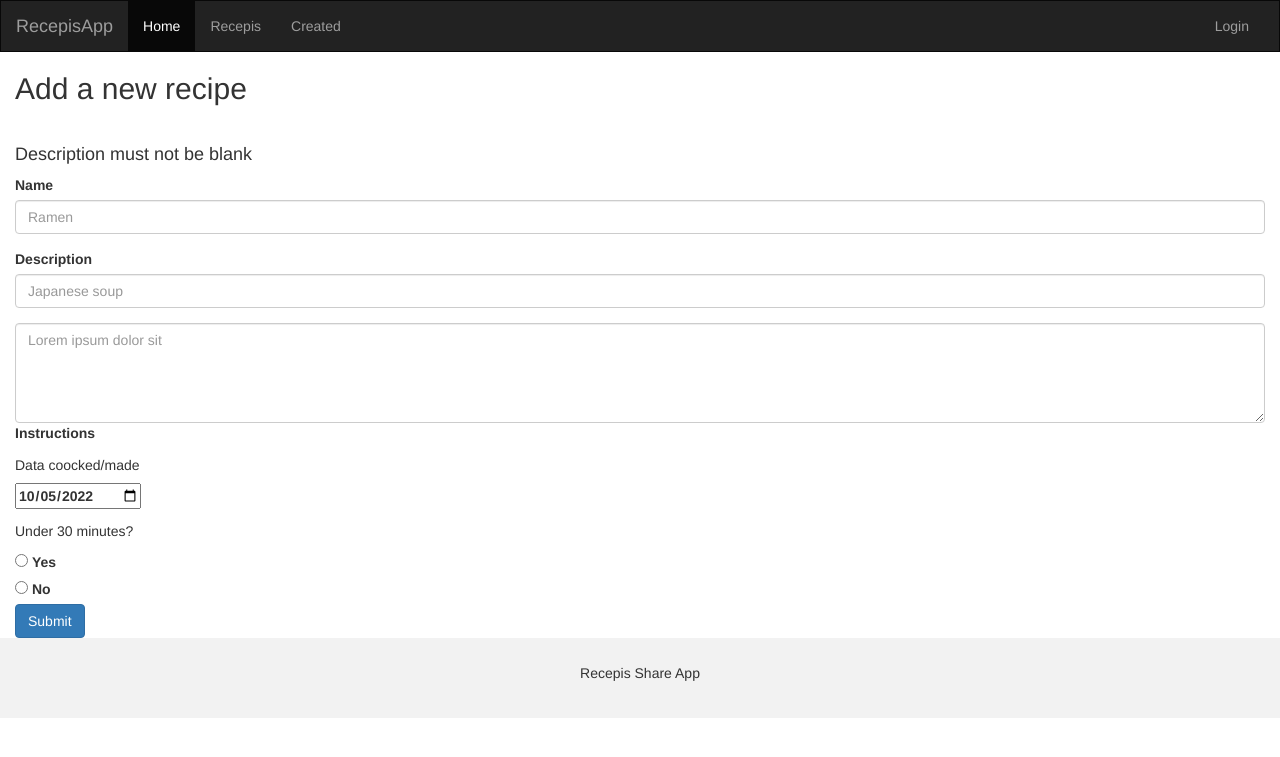
After one commit to gemaortega/recepis, a Flask app: page /create_recipe in a window 1280 px wide. The commit adds this page. Shown: the top 757 px of the page. Run offline with Flask 2, Linux system fonts and the light colour scheme; some libraries are stand-ins or nearby versions; some web fonts are replaced.

Commit message:
corrije errores

```diff
--- /dev/null
+++ b/flask_app/controllers/recipes_controller.py
@@ -0,0 +1,33 @@
+from datetime import datetime
+from flask import render_template, redirect, request
+
+from flask_app import app
+from flask_app.models.recipe import Recipe
+
+
+@app.route("/create_recipe")
+def create_recipe():
+    now = datetime.now()
+    today = now.strftime('%Y-%m-%d')
+    return render_template("new_recipes.html", today=today)
+
+@app.route("/recipes")
+def recipes():
+    all_recipes = Recipe.all_recipes_with_user()
+    return render_template('recipes.html', all_recipes=all_recipes)
+
+
+@app.route('/created', methods=['POST'])
+def created():
+    Recipe.created(request.form)
+    return redirect('/recipes')
+
+
+@app.route('/recipes/<int:recipe_id>')
+def show_recepi(recipe_id):
+    data = {
+        "id": recipe_id
+    }
+    recepi = Recipe.get_recepi(data)
+    users_with_recepi = recepi.get_users_with_recepi(data)
+    return render_template('recipes.html', recepi=recepi, ninjas_in_recepi=users_with_recepi)
--- a/flask_app/templates/index.html
+++ b/flask_app/templates/index.html
@@ -32,7 +32,7 @@
           <span class="icon-bar"></span>
           <span class="icon-bar"></span>
         </button>
-        <a class="navbar-brand" href="#">RecipesApp</a>
+        <a class="navbar-brand" href="#">Recipes App</a>
       </div>
       <div class="collapse navbar-collapse" id="myNavbar">
         <ul class="nav navbar-nav">
@@ -41,7 +41,7 @@
           <li><a href="/new_recepis">Created</a></li>
         </ul>
         <ul class="nav navbar-nav navbar-right">
-          <li><a href="/login"><span class="glyphicon glyphicon-log-in"></span> Login</a></li>
+          <li><a href="/login_reg"><span class="glyphicon glyphicon-log-in"></span> Login</a></li>
         </ul>
       </div>
     </div>
--- /dev/null
+++ b/flask_app/templates/new_recipes.html
@@ -0,0 +1,108 @@
+<!DOCTYPE html>
+<html lang="en">
+
+<head>
+  <title>Recepis</title>
+  <meta charset="utf-8">
+  <link rel="stylesheet" type="text/css" href="{{ url_for('static', filename='css/bootstrap.min.css') }}">
+  <link rel="stylesheet" type="text/javascript" href="{{ url_for('static', filename='js/jquery.min.js') }}">
+  <link rel="stylesheet" type="text/javascript" href="{{ url_for('static', filename='js/bootstrap.min.js') }}">
+  <link rel="stylesheet" type="text/javascript" href="{{ url_for('static', filename='js/data.js') }}">
+  <style>
+    /* Remove the navbar's default margin-bottom and rounded borders */
+    .navbar {
+      margin-bottom: 0;
+      border-radius: 0;
+    }
+
+    /* Add a gray background color and some padding to the footer */
+    footer {
+      background-color: #f2f2f2;
+      padding: 25px;
+    }
+  </style>
+</head>
+
+<body>
+
+  <nav class="navbar navbar-inverse">
+    <div class="container-fluid">
+      <div class="navbar-header">
+        <button type="button" class="navbar-toggle" data-toggle="collapse" data-target="#myNavbar">
+          <span class="icon-bar"></span>
+          <span class="icon-bar"></span>
+          <span class="icon-bar"></span>
+        </button>
+        <a class="navbar-brand" href="#">RecepisApp</a>
+      </div>
+      <div class="collapse navbar-collapse" id="myNavbar">
+        <ul class="nav navbar-nav">
+          <li class="active"><a href="/">Home</a></li>
+          <li><a href="/recepis">Recepis</a></li>
+          <li><a href="/new_recepis">Created</a></li>
+        </ul>
+        <ul class="nav navbar-nav navbar-right">
+          <li><a href="#"><span class="glyphicon glyphicon-log-in"></span> Login</a></li>
+        </ul>
+      </div>
+    </div>
+  </nav>
+
+  <div class="container-fluid bg-3">
+    <h2>Add a new recipe</h2><br>
+    <h4>Description must not be blank</h4>
+    <form action="/created" method="POST">
+      <!-- ESTE ID DEBE VENIR DE LA SESIÓN -->
+      <input type="hidden" id="user_id" name="user_id" value="{{session['user_id']}}">
+      <div class="form-group">
+        <label for="name">Name</label>
+        <input type="text" class="form-control" id="name" name="name" placeholder="Ramen">
+      </div>
+      <div class="form-group">
+        <label for="description">Description</label>
+        <input type="text" class="form-control" id="description" name="description" placeholder="Japanese soup">
+      </div>
+      <!-- <div class="form-group">
+          <label for="instructions">Instructions</label>
+          <input type="text" class="form-control" id="instructions" name="instructions" placeholder="10">
+        </div> -->
+      <div class="form-floating">
+        <textarea class="form-control" placeholder="Lorem ipsum dolor sit" id="instructions" name="instructions" style="height: 100px"></textarea>
+        <label for="instructions">Instructions</label>
+      </div>
+      <h5>Data coocked/made</h5>
+      <div class="form-check">
+        <label class="form-check-label" for="created_at">
+        <input type="date" id="start" name="created_at" value="{{today}}">
+      </div>
+      <!-- <div class="input-group date" data-provide="datepicker">
+      <input type="text" class="form-control">
+      <div class="input-group-addon">
+          <span class="glyphicon glyphicon-th"></span>
+          $('.datepicker').datepicker(
+            {
+              format: 'mm/dd/yyyy',
+              startDate: '-3d'
+          }
+          );
+        </div> -->
+      <h5>Under 30 minutes?</h5>
+      <div class="form-check">
+        <input class="form-check-input" type="radio" name="under" id="under_yes" value="1">
+        <label class="form-check-label" for="under_yes">Yes</label>
+      </div>
+      <div class="form-check">
+        <input class="form-check-input" type="radio" name="under" id="under_no" value="0">
+        <label class="form-check-label" for="under_no">No</label>
+      </div>
+      <button type="submit" class="btn btn-primary">Submit</button>
+    </form>
+  </div>
+
+  <footer class="container-fluid text-center">
+    <p>Recepis Share App</p>
+  </footer>
+
+</body>
+
+</html>
--- a/server.py
+++ b/server.py
@@ -1,5 +1,5 @@
 from flask_app import app
-from flask_app.controllers import users_controller, general_controller, recepis_controller
+from flask_app.controllers import users_controller, general_controller, recipes_controller
 
 
 if __name__ == "__main__":
```
Also changed, not shown: flask_app/controllers/recepis_controller.py (deleted, +0 -26 lines), flask_app/controllers/users_controller.py (+7 -6 lines), flask_app/models/recepi.py (deleted, +0 -40 lines), flask_app/models/recipe.py (added, +40 -0 lines), flask_app/templates/new_recepis.html (deleted, +0 -107 lines), flask_app/templates/recipes.html (renamed from flask_app/templates/recepis.html, +13 -9 lines).
